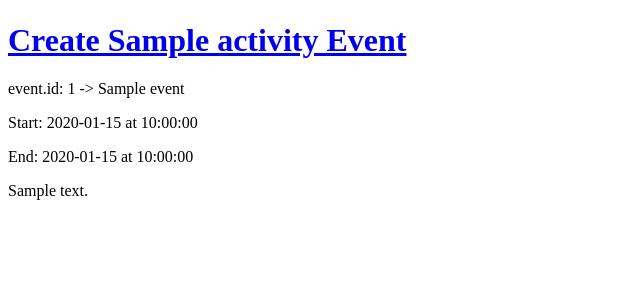
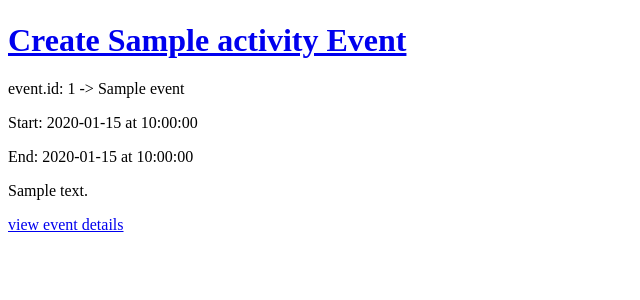
Before and after one commit to davidsimowitz/fullstack-nanodegree-project-4, a Flask app: page /activities/1/ in a window 1280 px wide. Shown: the part 58-358 px from the top of the page, without its empty margins (0-640 px from the left). Run offline with Flask 2, Linux system fonts and the light colour scheme; tables that the repository leaves empty hold one stand-in row (values such as "Sample post").

Commit message:
feat: add link to event details

```diff
--- a/templates/events.html
+++ b/templates/events.html
@@ -34,6 +34,12 @@
           <div>
             <p>{{ event.description }}</p>
           </div>
+
+          <div>
+            <a href="{{url_for('display_event', activity_id=activity.id, event_id=event.id)}}">
+              <p>view event details</p>
+            </a>
+          </div>
         </section>
 
         {% endfor %}
```
